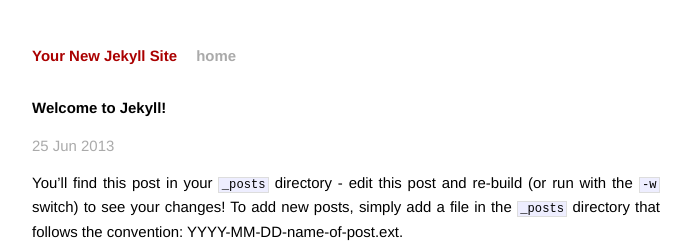
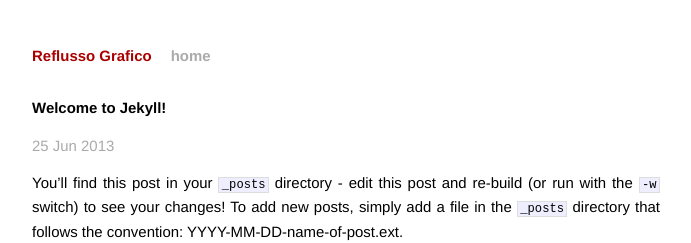
Before and after one commit to reflussografico/reflussografico.github.com, a Jekyll site: the page built from _posts/2013-06-25-welcome-to-jekyll.markdown, in a window 1280 px wide. Shown: the top 243 px of the page, without its empty margins (294-985 px from the left). Built offline with Jekyll 4.4.1, drawn with Linux system fonts in a browser that asks for light colours.

Commit message:
Name config changed

```diff
--- a/_config.yml
+++ b/_config.yml
@@ -1,2 +1,2 @@
-name: Your New Jekyll Site
+name: Reflusso Grafico
 pygments: true
```
